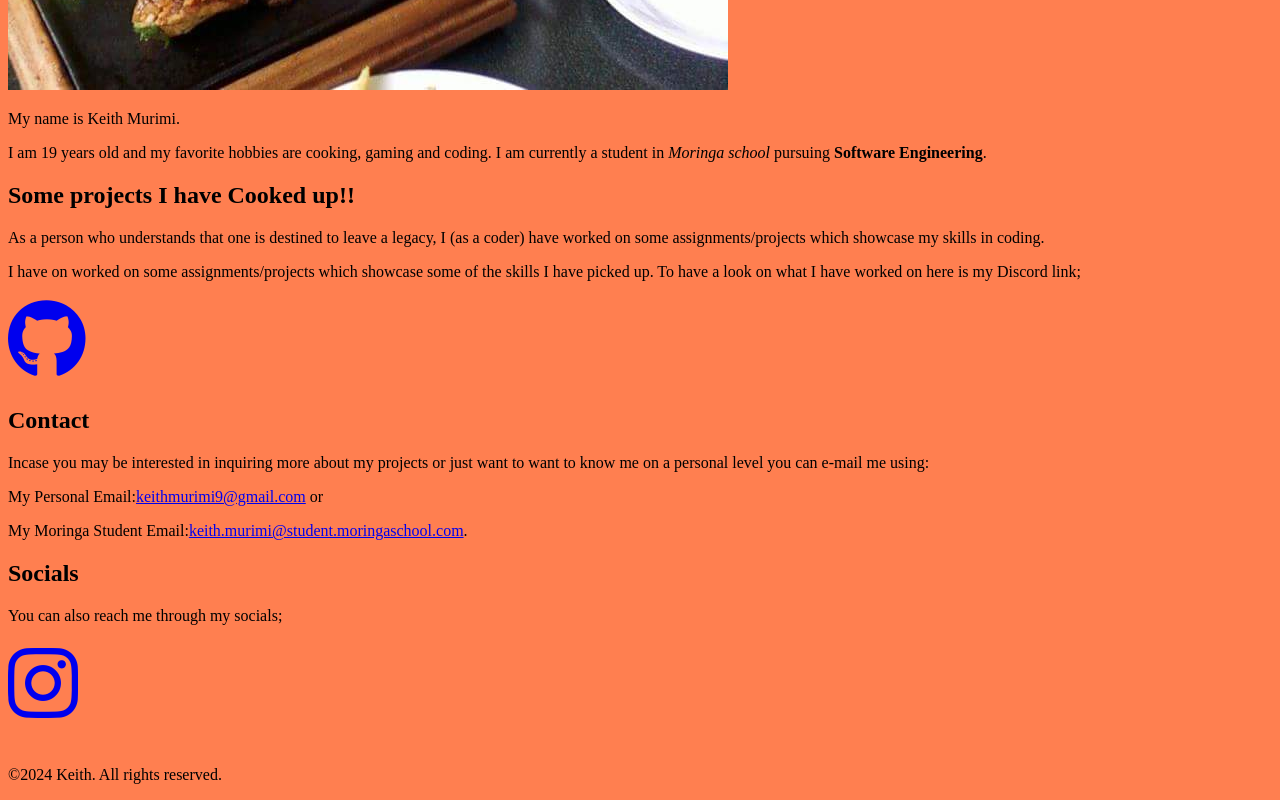
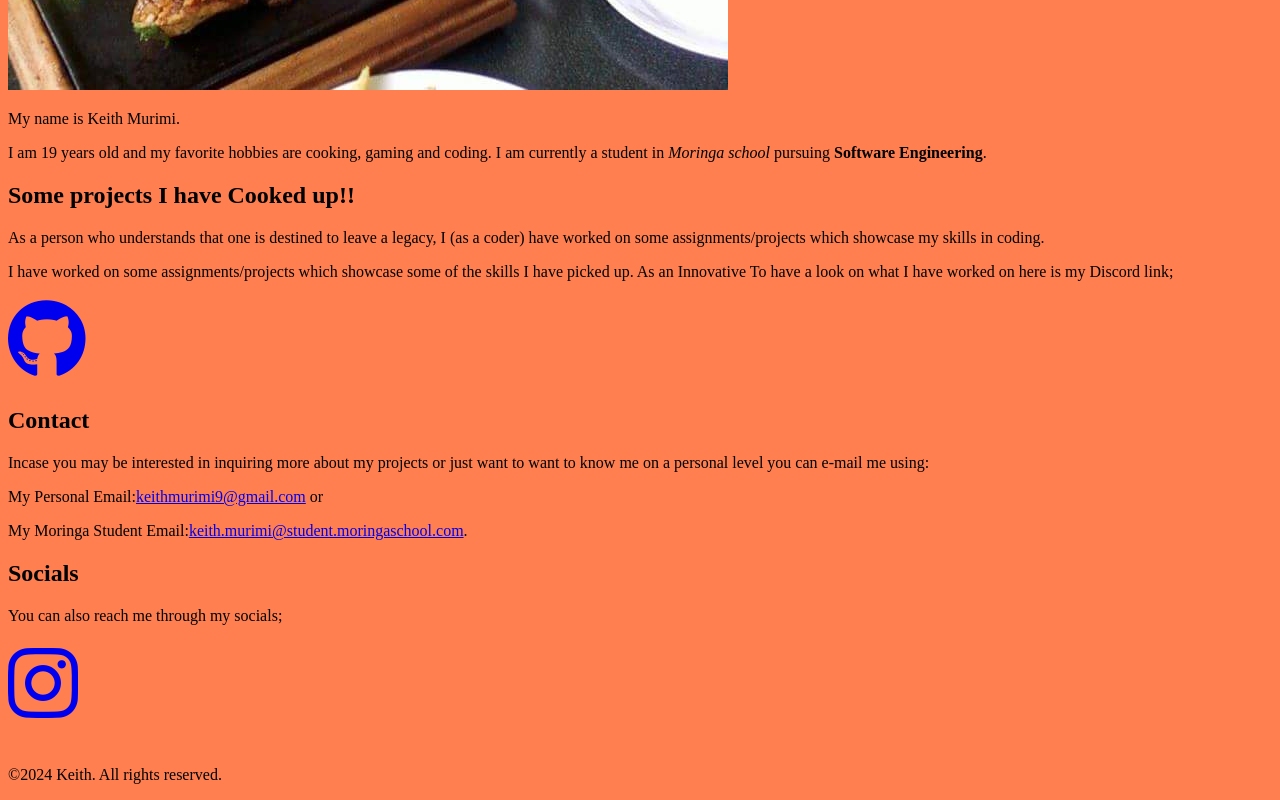
Before and after one commit to Umbrellaisnothere/Phase-0-Project, a plain HTML site: page index.html in a window 1280 px wide. Shown: the part 1157-1957 px from the top of the page. Drawn offline with Linux system fonts and the light colour scheme.

Commit message:
initial commit

```diff
--- a/index.html
+++ b/index.html
@@ -38,7 +38,7 @@
     <h2>Some projects I have Cooked up!!</h2>
 
     <p>As a person who understands that one is destined to leave a legacy, I (as a coder) have worked on some assignments/projects which showcase my skills in coding.</p>
-    <p>I have on worked on some assignments/projects which showcase some of the skills I have picked up. To have a look on what I have worked on here is my Discord link;</p>
+    <p>I have worked on some assignments/projects which showcase some of the skills I have picked up. As an Innovative To have a look on what I have worked on here is my Discord link;</p>
 
     <div class="project-icons">
       <a href="https://github.com/Umbrellaisnothere" target="_blank"> <i class="fa-brands fa-github"></i></a>
```
